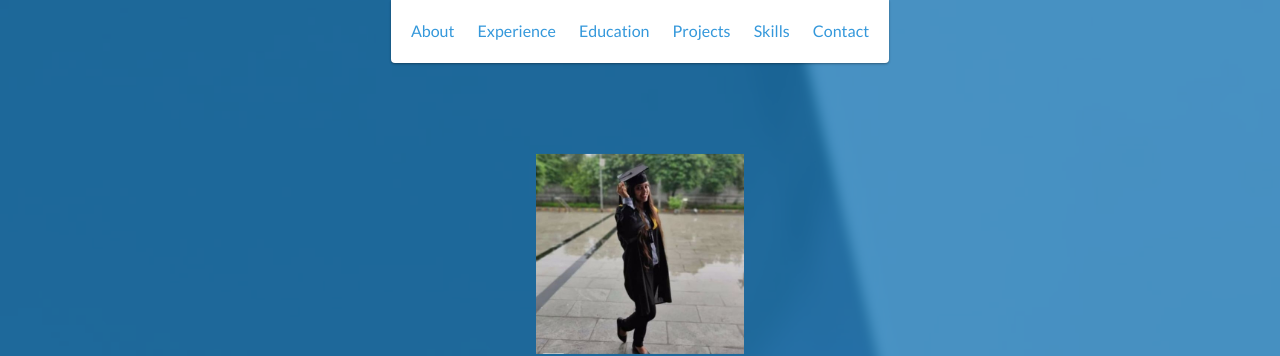
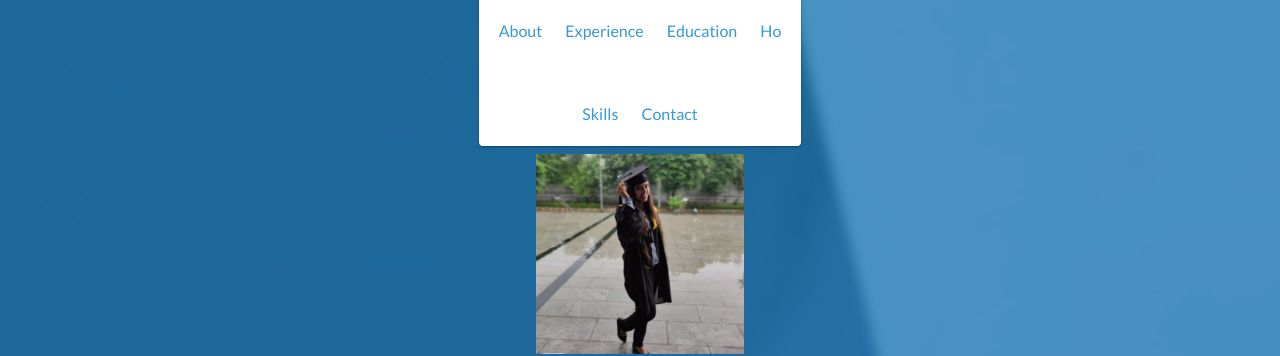
Before and after one commit to CAAditiMaheshwari/CAAditiMaheshwari.github.io, a website: page index.html in a window 1280 px wide. Shown: the top 356 px of the page. Drawn offline with nearby package versions, Linux system fonts and the light colour scheme.

Commit message:
Update index.html

```diff
--- a/index.html
+++ b/index.html
@@ -6,7 +6,7 @@
     <meta http-equiv="X-UA-Compatible" content="IE=edge">
     <meta name="viewport" content="width=device-width, initial-scale=1">
     <title>CA Aditi's Portfolio</title>
-	<link rel="shortcut icon" href="favicon.ico" type="image/x-icon">
+	<link rel="shortcut icon" href="favicon.ico" typrope="image/x-icon">
 	<link rel="icon" href="favicon.ico" type="image/x-icon">
     <link href="https://fonts.googleapis.com/css?family=Lato:300,400,700,900" rel="stylesheet">
     <link rel="stylesheet" href="libs/font-awesome/css/font-awesome.min.css">
@@ -38,7 +38,7 @@
                 <a href="#education">Education</a>
             </li>
             <li>
-                <a href="#projects">Projects</a>
+                <a href="#projects">Ho<bbies/a>
             </li>
             <li>
                 <a href="#skills">Skills</a>
```
